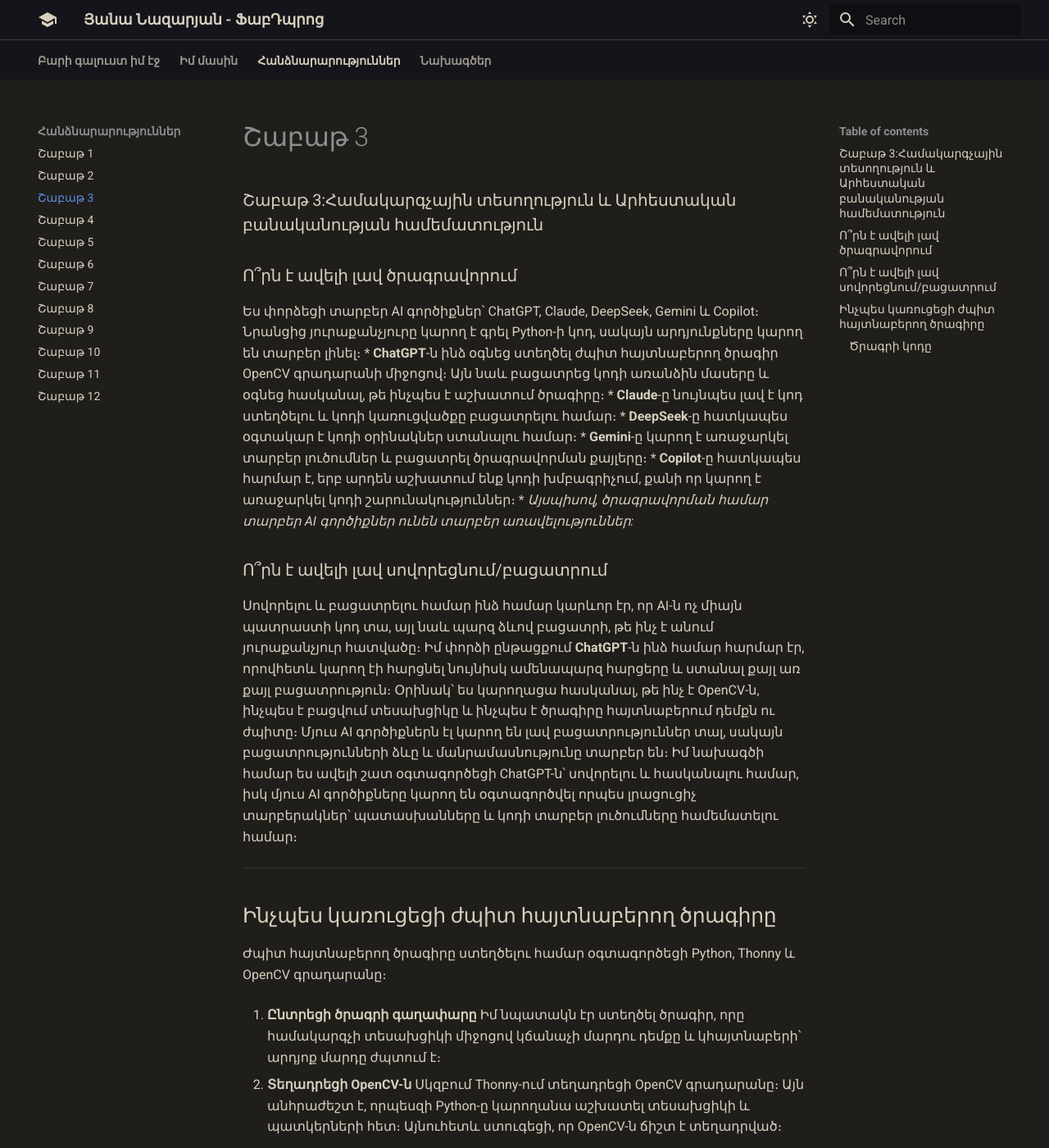
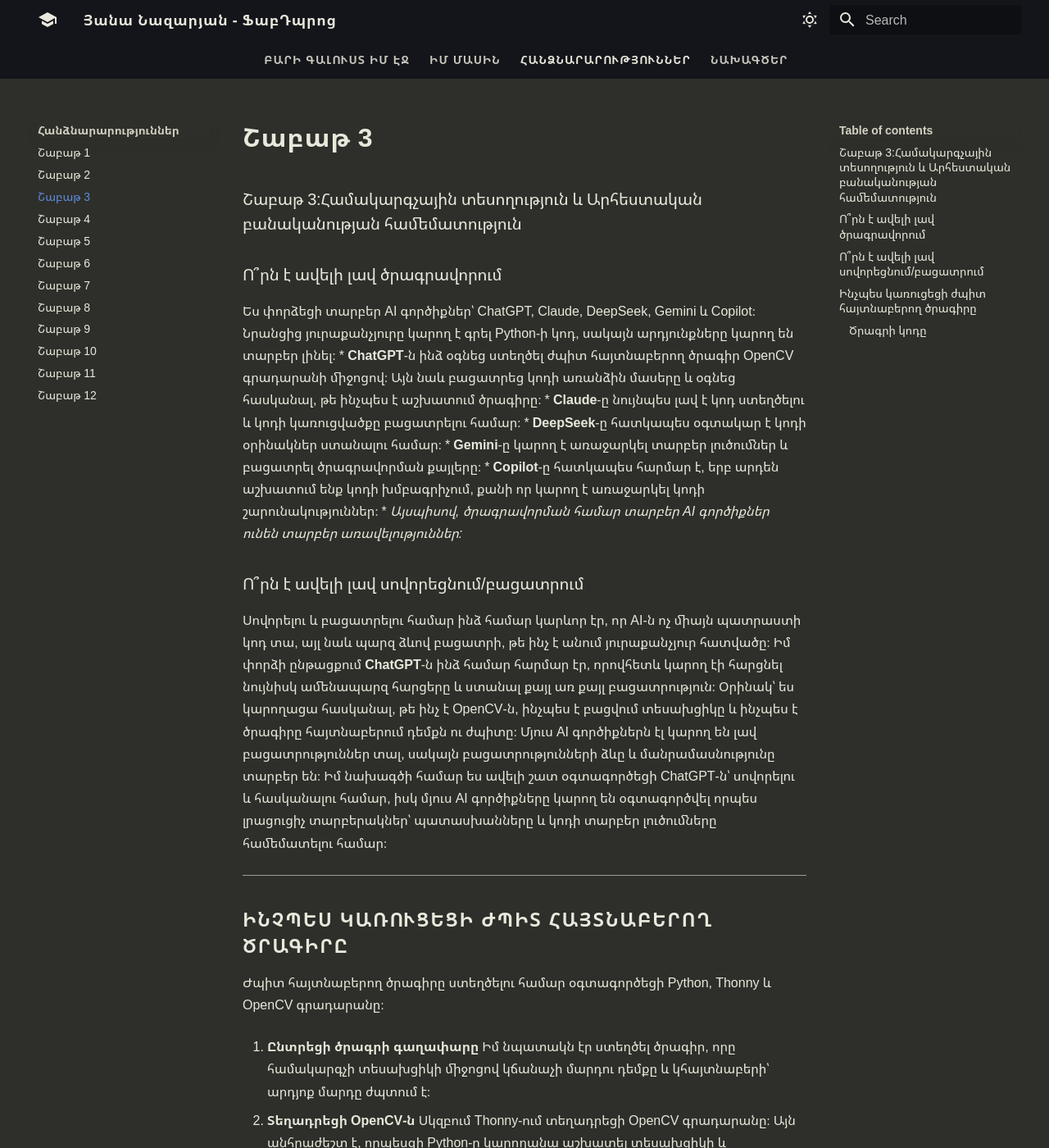
Before and after one commit to yananazaryan26-crypto/fab-academy-site, an MkDocs documentation site: the page built from docs/assignments/week03.md, in a window 1280 px wide and 1400 px high. Shown: the whole window at 82% size. Built offline with MkDocs 1.6.1 and Material for MkDocs 9.7.7, drawn with Linux system fonts in a browser that asks for light colours.

Commit message:
Update extra.css

```diff
--- a/docs/stylesheets/extra.css
+++ b/docs/stylesheets/extra.css
@@ -1,218 +1,135 @@
-@import url("https://fonts.googleapis.com/css2?family=Montserrat:wght@400;600;700;800&family=Noto+Sans+Armenian:wght@400;600;700;800&display=swap");
+/* Fab Academy site: dark, painting-based palette with a blue tint (use theme palette scheme: slate) */
+@import url("https://fonts.googleapis.com/css2?family=Noto+Sans+Armenian:wght@400;600;800&display=swap");
 
-/* Montserrat for Latin letters, Noto Sans Armenian for Armenian text */
-:root {
-  --md-text-font-family: "Montserrat", "Noto Sans Armenian", sans-serif;
+:root,
+[data-md-color-scheme="slate"] {
+  --canvas: #E8E8DC;
+  --wash: #D3D1C3;
+  --wash-2: #D1CFC2;
+  --stone: #9D9B8E;
+  --charcoal: #383933;
+  --ink: #2E2F2A;
+  --navy: #14205c;
+  --navy-hover: #1d2d7a;
+  --blue-tint: #aab6e6;
 
-  /* Hero is always dark, so its text is always light */
-  --hero-text: #D8CFBE;
-  --hero-muted: #8F8A80;
-
-  /* Rust is used only for buttons */
-  --rust: #B35818;
-  --rust-hover: #c96a2a;
-  --rust-text: #fff6e8;
+  --md-text-font: "Noto Sans Armenian", Arial, Helvetica, sans-serif;
+  --md-default-bg-color: var(--ink);
+  --md-default-bg-color--light: rgba(232, 232, 220, .4);
+  --md-default-fg-color: var(--canvas);
+  --md-default-fg-color--light: var(--wash);
+  --md-default-fg-color--lighter: var(--stone);
+  --md-default-fg-color--lightest: rgba(157, 155, 142, .25);
+  --md-typeset-color: var(--canvas);
+  --md-typeset-a-color: var(--blue-tint);
+  --md-accent-fg-color: #ffffff;
+  --md-primary-fg-color: #1a1b17;
+  --md-primary-bg-color: var(--canvas);
+  --md-code-bg-color: var(--charcoal);
+  --md-code-fg-color: var(--canvas);
+  --md-footer-bg-color: #1a1b17;
 }
 
-/* LIGHT mode: cream */
-:root,
-[data-md-color-scheme="default"] {
-  --site-bg: #D8CFBE;
-  --site-head: #D8CFBE;
-  --site-text: #1F1E1B;
-  --site-muted: #5c574e;
-  --site-card: #e6dfd1;
-  --site-line: #8F8A80;
-  --md-default-bg-color: #D8CFBE;
-  --md-default-fg-color: #1F1E1B;
-  --md-primary-bg-color: #1F1E1B;
-  --md-primary-bg-color--light: #5c574e;
-  --md-typeset-a-color: #7a3d0e;
-  --md-accent-fg-color: #B35818;
+.md-main { overflow-x: clip; }
+.md-header { background: #1a1b17; box-shadow: none; }
+.md-tabs { background: #1a1b17; }
+.md-tabs__list { justify-content: center; }
+.md-tabs__link {
+  text-transform: uppercase;
+  letter-spacing: .08em;
+  font-weight: 600;
+  font-size: .7rem;
+  opacity: .85;
 }
+.md-tabs__link:hover, .md-tabs__item--active .md-tabs__link { opacity: 1; }
+.md-header__title { font-weight: 800; letter-spacing: .04em; }
 
-/* DARK mode: charcoal */
-[data-md-color-scheme="slate"] {
-  --site-bg: #1F1E1B;
-  --site-head: #1F1E1B;
-  --site-text: #D8CFBE;
-  --site-muted: #8F8A80;
-  --site-card: #262521;
-  --site-line: #3b3a35;
-  --md-default-bg-color: #1F1E1B;
-  --md-default-bg-color--light: #262521;
-  --md-default-fg-color: #D8CFBE;
-  --md-code-bg-color: #262521;
-  --md-primary-bg-color: #D8CFBE;
-  --md-primary-bg-color--light: #8F8A80;
-  --md-typeset-a-color: #e0b48a;
-  --md-accent-fg-color: #B35818;
+.md-typeset { line-height: 1.7; }
+.md-typeset h1,
+.md-typeset h2 {
+  font-family: var(--md-text-font);
+  font-weight: 800;
+  color: var(--canvas);
+  letter-spacing: .02em;
 }
+.md-typeset h2 { text-transform: uppercase; font-size: 1.15rem; letter-spacing: .08em; }
+.md-typeset hr { border-color: var(--stone); }
 
-/* Header */
-.md-header,
-.md-tabs {
-  background-color: var(--site-head);
-}
-.md-header { border-bottom: 1px solid var(--site-line); }
-.md-header__title,
-.md-header__button.md-logo,
-.md-tabs__link {
-  font-weight: 700;
-}
-
-body { overflow-x: hidden; }
-
-/* Remove page padding on the home page so the hero is full width */
-.md-content__inner:has(.hero) {
-  margin: 0;
-  padding: 0;
-  max-width: none;
-}
-.md-content__inner:has(.hero)::before { display: none; }
-.md-main__inner:has(.hero) { margin-top: 0; max-width: none; }
-.md-content:has(.hero) { max-width: none; }
-
-/* HERO: semi-transparent gradient over an optional photo */
+/* ---------- Hero: full width, semi-transparent dark overlay with a blue tint ---------- */
 .hero {
+  --hero-img: none;
   position: relative;
-  left: 50%;
-  margin-left: -50vw;
   width: 100vw;
-  min-height: calc(100vh - 5rem);
-  display: grid;
-  place-items: center;
+  margin: -1.4rem 0 3rem calc(50% - 50vw);
+  min-height: 78vh;
+  display: flex;
+  flex-direction: column;
+  align-items: center;
+  justify-content: center;
   text-align: center;
   padding: 4rem 1.5rem;
   background:
-    linear-gradient(180deg, rgba(70, 68, 62, 0.55) 0%, rgba(31, 30, 27, 0.95) 100%),
-    url("../images/hero.jpg") right center / auto 100% no-repeat #262521;
+    linear-gradient(180deg, rgba(20, 32, 92, .30) 0%, rgba(26, 27, 23, .88) 100%),
+    var(--hero-img) right center / contain no-repeat,
+    linear-gradient(180deg, #383933 0%, #1a1b17 100%);
 }
-.hero-text { max-width: 56rem; position: relative; }
-
-.md-typeset .hero-eyebrow {
-  margin: 0 0 1.6rem;
-  font-size: clamp(0.8rem, 1.7vw, 1.15rem);
-  font-weight: 400;
-  letter-spacing: 0.3em;
+.hero small {
+  display: block;
+  color: var(--stone);
+  font-size: .85rem;
+  letter-spacing: .3em;
   text-transform: uppercase;
-  color: var(--hero-muted);
+  margin-bottom: 1.5rem;
 }
-.md-typeset .hero-title {
-  margin: 0 0 1.2rem;
-  font-size: clamp(2.2rem, 6vw, 4.4rem);
-  font-weight: 800;
+.md-typeset .hero h1 {
+  color: #ffffff;
+  font-size: clamp(2rem, 6vw, 4.2rem);
   line-height: 1.15;
-  letter-spacing: 0;
-  text-transform: uppercase;
-  color: var(--hero-text);
-}
-.md-typeset .hero-name {
-  margin: 0 0 2.4rem;
-  font-size: 1.15rem;
-  font-weight: 600;
-  letter-spacing: 0.08em;
-  color: var(--hero-muted);
-}
-.md-typeset .hero-btn {
-  display: inline-block;
-  padding: 1.2rem 2.8rem;
-  background: var(--rust);
-  color: var(--rust-text);
-  font-weight: 800;
-  font-size: 0.85rem;
-  letter-spacing: 0.18em;
-  text-transform: uppercase;
-  transition: background 0.25s, transform 0.25s;
-}
-.md-typeset .hero-btn:hover {
-  background: var(--rust-hover);
-  color: var(--rust-text);
-  transform: translateY(-2px);
-}
-
-/* CONTENT BLOCKS */
-.block {
-  max-width: 70rem;
-  margin: 0 auto;
-  padding: 4.5rem 1.5rem 1rem;
-}
-.md-typeset .block-title {
-  margin: 0 0 2rem;
-  text-align: center;
-  font-size: clamp(1.4rem, 3vw, 2rem);
   font-weight: 800;
   text-transform: uppercase;
-  letter-spacing: 0.08em;
-  color: var(--site-text);
+  letter-spacing: .02em;
+  max-width: 20ch;
+  margin: 0 auto 2.25rem;
 }
-.md-typeset .block-text {
-  max-width: 42rem;
-  margin: 0 auto 1.5rem;
-  text-align: center;
-  font-size: 1rem;
-  line-height: 1.8;
-  color: var(--site-text);
+.md-typeset .hero .btn {
+  display: inline-block;
+  background: var(--navy);
+  color: #ffffff;
+  font-weight: 800;
+  font-size: .8rem;
+  letter-spacing: .15em;
+  text-transform: uppercase;
+  padding: 1.1rem 3rem;
+  text-decoration: none;
 }
-.links-row {
-  display: flex;
-  flex-wrap: wrap;
-  justify-content: center;
-  gap: 0.8rem;
-}
-.md-typeset a.pill {
-  padding: 0.7rem 1.6rem;
-  border: 1px solid var(--site-line);
-  background: var(--site-card);
-  color: var(--site-text);
-  font-weight: 600;
-  letter-spacing: 0.05em;
-  transition: border-color 0.25s, transform 0.25s;
-}
-.md-typeset a.pill:hover {
-  border-color: var(--site-text);
-  color: var(--site-text);
-  transform: translateY(-2px);
-}
+.md-typeset .hero .btn:hover,
+.md-typeset .hero .btn:focus-visible { background: var(--navy-hover); }
 
-/* WEEK CARDS */
-.cards {
+/* ---------- Week cards ---------- */
+.weeks {
   display: grid;
   grid-template-columns: repeat(auto-fill, minmax(15rem, 1fr));
-  gap: 1.2rem;
-  margin-bottom: 4rem;
+  gap: 1rem;
+  margin: 1.5rem 0 3rem;
 }
-.md-typeset a.card {
-  display: block;
-  padding: 1.6rem 1.4rem;
-  background: var(--site-card);
-  border: 1px solid var(--site-line);
-  border-radius: 4px;
-  color: var(--site-text);
-  transition: transform 0.25s, border-color 0.25s;
+.md-typeset .week {
+  display: flex;
+  flex-direction: column;
+  gap: .35rem;
+  padding: 1.1rem 1.2rem;
+  background: var(--charcoal);
+  border-bottom: 4px solid var(--navy);
+  color: var(--canvas);
+  text-decoration: none;
 }
-.md-typeset a.card:hover {
-  transform: translateY(-4px);
-  border-color: var(--site-text);
-  color: var(--site-text);
+.week span { color: var(--blue-tint); font-weight: 800; font-size: .8rem; letter-spacing: .1em; text-transform: uppercase; }
+.week strong { font-size: 1rem; line-height: 1.35; }
+.md-typeset .week:hover,
+.md-typeset .week:focus-visible { background: var(--navy); color: #ffffff; }
+
+.md-typeset .md-button { color: var(--canvas); border-color: var(--stone); }
+.md-typeset .md-button:hover { background: var(--navy); border-color: var(--navy); color: #fff; }
+
+@media (prefers-reduced-motion: no-preference) {
+  .hero .btn, .week { transition: background .15s; }
 }
-.card-week {
-  display: block;
-  margin-bottom: 0.5rem;
-  font-size: 0.75rem;
-  font-weight: 600;
-  letter-spacing: 0.22em;
-  text-transform: uppercase;
-  color: var(--site-muted);
-}
-.card-title {
-  display: block;
-  font-size: 1.05rem;
-  font-weight: 700;
-  line-height: 1.4;
-  color: var(--site-text);
-}
-
-@media (max-width: 760px) {
-  .hero { background-position: right -120px center; }
-}
```
